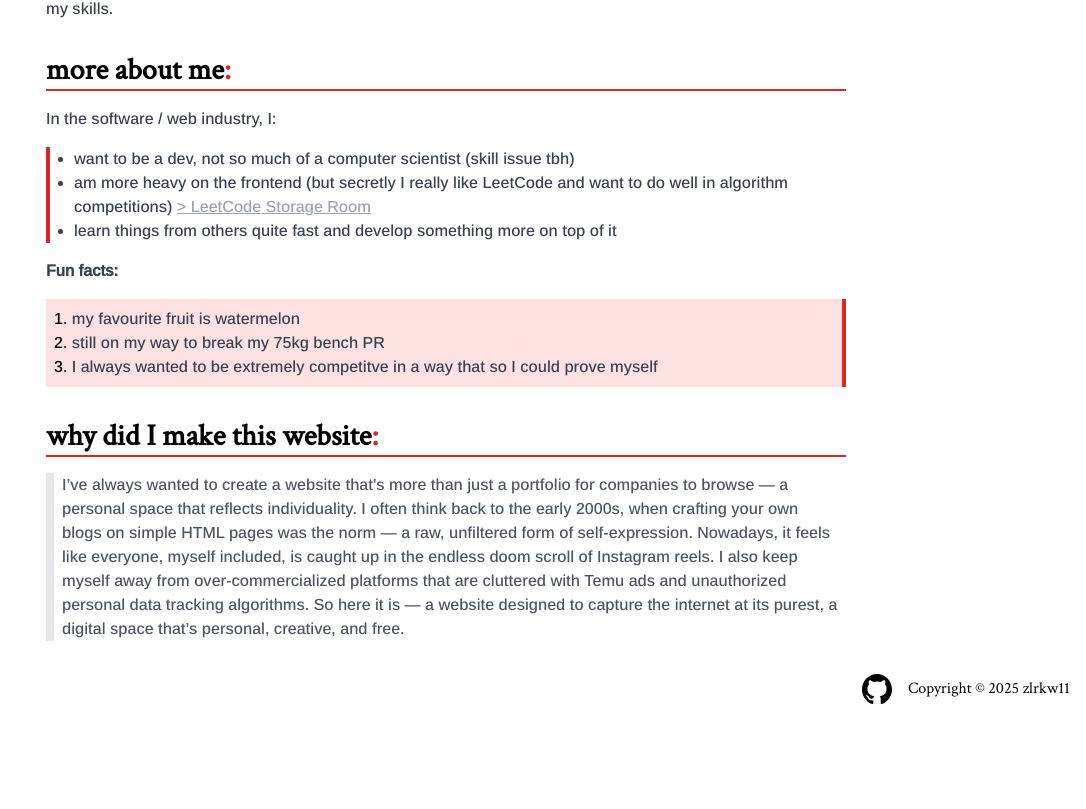
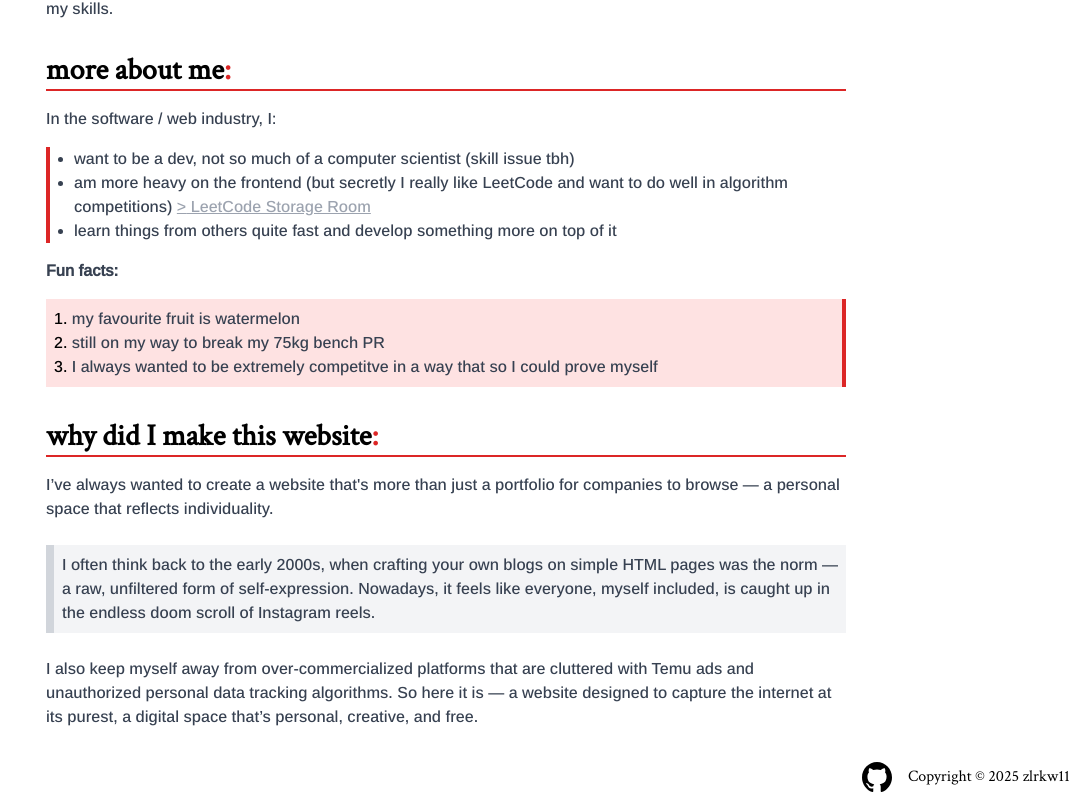
Before and after one commit to zlrkw11/zl-v2, a Next.js app: page /about in a window 1280 px wide. Shown: the part 445-1254 px from the top of the page, without its empty margins (194-1280 px from the left). Before the commit the page ends 1166 px from the top, so only its background shows below. Built offline with nearby package versions, Linux system fonts and the light colour scheme.

Commit message:
About page: section styling

```diff
--- a/app/about/page.tsx
+++ b/app/about/page.tsx
@@ -104,20 +104,23 @@ const About = () => {
             why did I make this website
             <span className="text-3xl text-red-600">:</span>
           </h1>
-          <p
-            className={`${ArimoFont.className} text-gray-600 border-l-8 border-gray-200 px-2`}
-          >
+          <p className={`${ArimoFont.className} text-gray-700 `}>
             I’ve always wanted to create a website that's more than just a
             portfolio for companies to browse — a personal space that reflects
-            individuality. I often think back to the early 2000s, when crafting
-            your own blogs on simple HTML pages was the norm — a raw, unfiltered
-            form of self-expression. Nowadays, it feels like everyone, myself
-            included, is caught up in the endless doom scroll of Instagram
-            reels. I also keep myself away from over-commercialized platforms
+            individuality.<br></br>
+            <br></br>{" "}
+            <div className="border-l-8 border-gray-300 p-2 bg-gray-100">
+              I often think back to the early 2000s, when crafting your own
+              blogs on simple HTML pages was the norm — a raw, unfiltered form
+              of self-expression. Nowadays, it feels like everyone, myself
+              included, is caught up in the endless doom scroll of Instagram
+              reels.
+            </div>
+            <br></br> I also keep myself away from over-commercialized platforms
             that are cluttered with Temu ads and unauthorized personal data
             tracking algorithms. So here it is — a website designed to capture
-            the internet at its purest, a digital space that’s personal,
-            creative, and free.
+            the internet at its purest, a <span>digital space</span> that’s
+            personal, creative, and free.
           </p>
         </div>
       </div>
```
